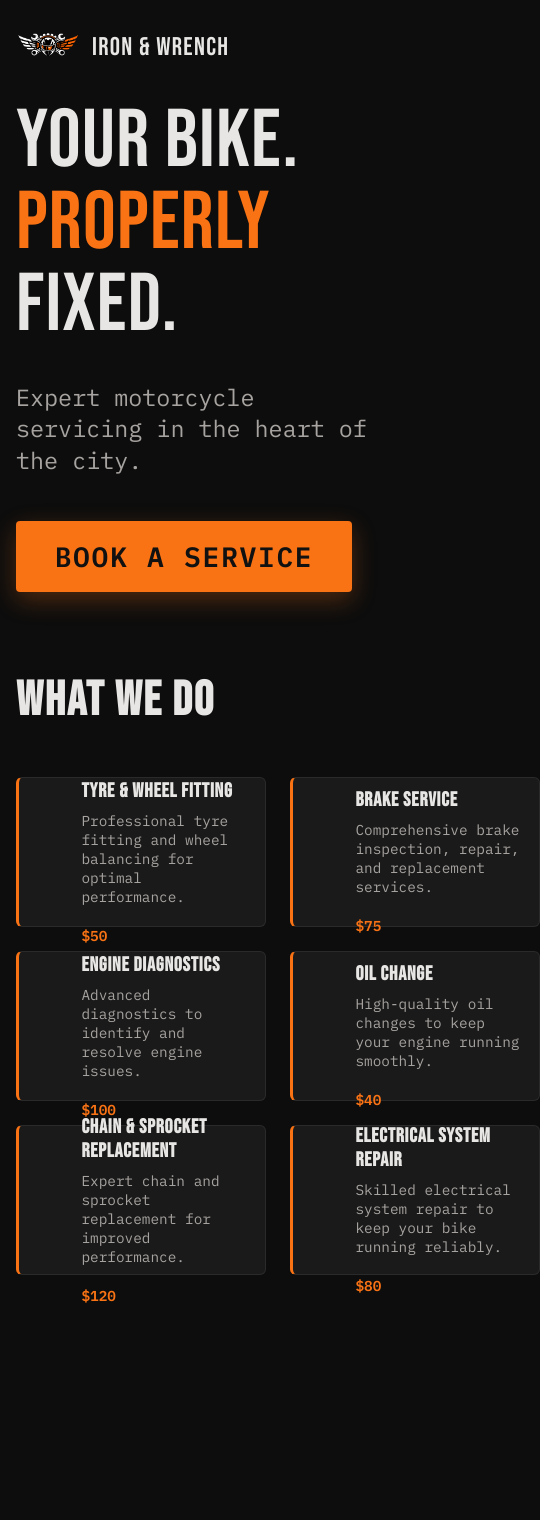
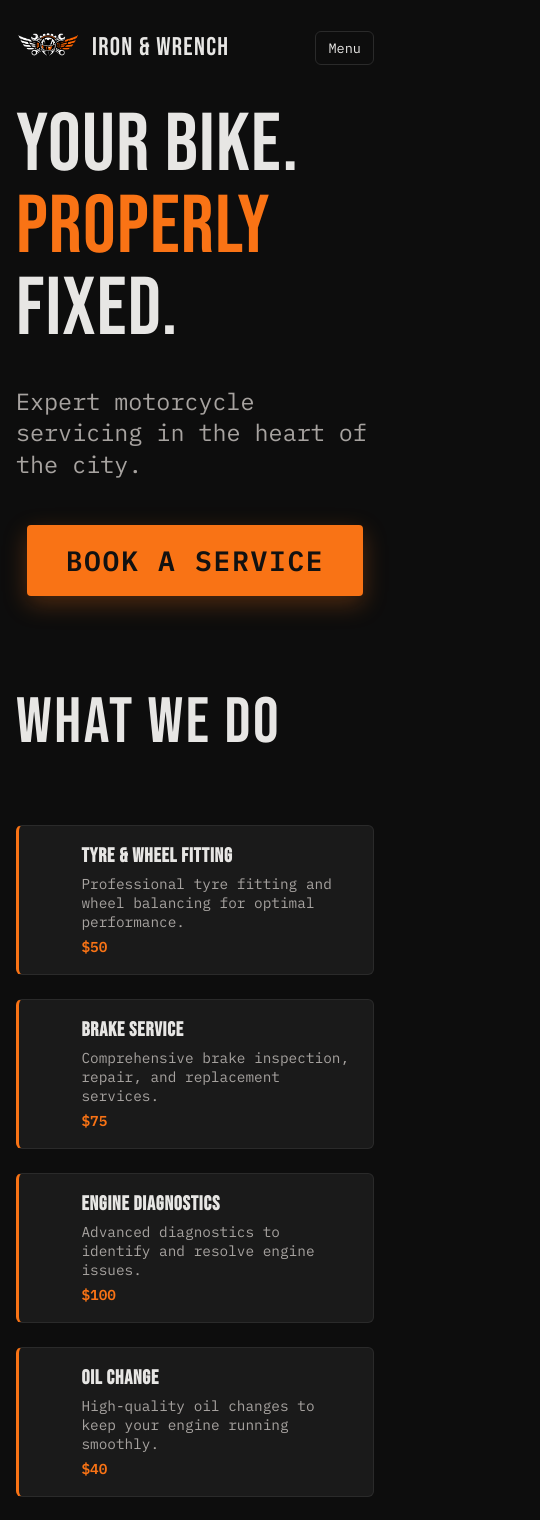
Before and after one commit to LukeVassallo18/Iron-Wrench, a React (Vite) app: page / in a window 390 px wide. Shown: the top 1520 px of the page, 540 px wide, since content can reach past the window. Before the commit the page ends 1379 px from the top, so only its background shows below. Built offline with nearby package versions, Linux system fonts and the light colour scheme; some icons are missing.

Commit message:
built by section

```diff
--- a/src/App.jsx
+++ b/src/App.jsx
@@ -1,4 +1,5 @@
 import "./App.css";
+import BuiltBySection from "./components/BuiltBySection/BuiltBySection";
 import HeroSection from "./components/HeroSection/HeroSection";
 import Navbar from "./components/Navbar/Navbar";
 import ServicesSection from "./components/ServicesSection/ServicesSection";
@@ -12,6 +13,7 @@ function App() {
         <section className="app-content">
           <HeroSection />
           <ServicesSection />
+          <BuiltBySection />
         </section>
       </div>
     </main>
--- /dev/null
+++ b/src/components/BuiltBySection/BuiltBySection.css
@@ -0,0 +1,73 @@
+.built-by-container {
+    padding-top: 3rem;
+    display: flex;
+    flex-direction: row;
+    align-items: stretch;
+    justify-content: center;
+    gap: 2rem;
+    width: 100%;
+}
+
+.built-by-container > * {
+    flex: 1 1 50%;
+    min-width: 0;
+}
+
+.built-by-section {
+    padding-top: 0;
+}
+
+.built-by-title{
+    font-size: 4rem;
+    font-weight: 500;
+    color: var(--color-text);
+    margin-top: 0;
+    margin-bottom: 0.75rem;
+}
+
+.built-by-text{
+    color: var(--color-text-muted);
+    font-size: 0.95rem;
+    line-height: 1.4;
+}
+
+.workshop-image {
+    width: 100%;
+    border-radius: var(--radius);
+    border: 1px solid var(--color-border);
+    display: flex;
+    align-items: center;
+    justify-content: center;
+    overflow: hidden;
+    align-self: stretch;
+}
+
+.workshop-image img {
+    display: block;
+    width: 100%;
+    height: 100%;
+    border-radius: var(--radius);
+    object-fit: cover;
+    object-position: center;
+}
+
+@media (max-width: 900px) {
+    .built-by-container {
+        flex-direction: column;
+        align-items: stretch;
+        gap: 1.2rem;
+    }
+
+    .built-by-container > * {
+        flex-basis: 100%;
+        width: 100%;
+    }
+
+    .built-by-section {
+        padding-top: 0;
+    }
+
+    .workshop-image img {
+        height: auto;
+    }
+}
--- /dev/null
+++ b/src/components/BuiltBySection/BuiltBySection.jsx
@@ -0,0 +1,22 @@
+import './BuiltBySection.css';
+
+function BuiltBySection() {
+    return (
+        <section className="built-by-container">
+            <div className="built-by-section">
+                <h2 className="built-by-title">Buily By riders, for riders</h2>
+                <p className="built-by-text">Iron & Wrench Moto Co. was founded over 15 years ago by a small crew of riders who were tired of paying dealership prices for subpar work. What started as a garage operation quickly grew into the city's most trusted independent motorcycle workshop.<br></br>
+
+                                                <br></br>Every mechanic on our team rides. That's not a marketing line — it's a hiring requirement. We believe that the people working on your machine should understand what it feels like when something isn't right at 120 km/h.<br></br>
+
+                                                <br></br>We're certified across all major manufacturers, but our real expertise comes from tens of thousands of hours under the lift. From vintage café racers to modern supersports, if it has two wheels and an engine, we know it inside out.</p>
+
+            </div>
+            <div className="workshop-image">
+                    <img src="/Workshop-img.png" alt="Inside the Iron & Wrench workshop" />
+            </div>
+        </section>
+    )
+}
+
+export default BuiltBySection;
--- a/src/components/Card/Card.css
+++ b/src/components/Card/Card.css
@@ -2,13 +2,14 @@
     background-color: hsl(var(--card));
     color: hsl(var(--card-foreground));
     border-radius: var(--radius);
-    max-height: 150px;
+    min-height: 150px;
     border: 1px solid var(--color-border);
     border-left: 3px solid var(--color-accent);
     display: flex;
     align-items: center;
+    justify-content: flex-start;
     gap: 0.9rem;
-    padding: 0.9rem 1rem;
+    padding: 1rem;
 }
 
 .left-section {
@@ -26,16 +27,18 @@
     display: flex;
     flex-direction: column;
     justify-content: center;
+    gap: 0.35rem;
 }
 
 .card-title {
     font-size: 1.25rem;
-    margin-bottom: 0.5rem;
+    margin: 0;
 }
 
 .card-description {
     color: var(--color-text-muted);
     font-size: 0.9rem;
+    margin: 0;
 }
 .card-price{
     font-size: 0.9rem;
--- a/src/components/Card/Card.jsx
+++ b/src/components/Card/Card.jsx
@@ -8,10 +8,9 @@ function Card({ title, description, price, Icon }) {
       </div>
       <div className="right-section">
         <h3 className="card-title">{title}</h3>
-            <span className="card-description">{description}</span><br />
+        <p className="card-description">{description}</p>
         <span className="card-price">${price}</span>
       </div>
-
     </div>
   );
 }
--- a/src/components/HeroSection/HeroSection.css
+++ b/src/components/HeroSection/HeroSection.css
@@ -71,4 +71,7 @@
     max-width: 21rem;
     font-size: 1.75rem;
   }
+  .hero-actions {
+    justify-content: center;
+  }
 }
--- a/src/components/Navbar/Navbar.css
+++ b/src/components/Navbar/Navbar.css
@@ -1,8 +1,31 @@
+/* When at the top of the page no border bottom will show */
 .navbar {
   display: flex;
   align-items: center;
   justify-content: space-between;
   padding-bottom: 0.5rem;
+  position: sticky;
+  top: 0;
+  z-index: 100;
+  background-color: hsl(var(--background));
+  border-bottom: 1px solid transparent;
+  transition: border-color 0.3s ease;
+
+}
+
+.navbar.scrolled {
+  border-bottom-color: hsl(var(--border));
+}
+
+.mobile-menu-btn {
+  display: none;
+  background: transparent;
+  color: var(--color-text);
+  border: 1px solid hsl(var(--border));
+  border-radius: var(--radius);
+  padding: 0.45rem 0.75rem;
+  font-family: var(--font-mono);
+  font-size: 0.85rem;
 }
 
 .brand {
@@ -81,14 +104,52 @@
 }
 
 @media (max-width: 1024px) {
+  .mobile-menu-btn {
+    display: inline-flex;
+    align-items: center;
+    justify-content: center;
+    margin-left: auto;
+  }
+
   .nav-right {
     display: none;
+    width: 100%;
+    margin: 0;
+    padding-top: 0.8rem;
+  }
+
+  .nav-right.open {
+    display: block;
+  }
+
+  .nav-list {
+    width: 100%;
+    flex-direction: column;
+    align-items: stretch;
+    gap: 0.35rem;
+  }
+
+  .nav-list li {
+    width: 100%;
+  }
+
+  .nav-link {
+    width: 100%;
+    box-sizing: border-box;
+  }
+
+  .book-now-btn {
+    width: 100%;
+    margin-top: 0.25rem;
+    padding: 0.8rem 1rem;
   }
 }
 
 @media (max-width: 800px) {
   .navbar {
-    padding-bottom: 0.1rem;
+    flex-wrap: wrap;
+    row-gap: 0.45rem;
+    padding-bottom: 0.3rem;
   }
 
   .brand-content img {
--- a/src/components/Navbar/Navbar.jsx
+++ b/src/components/Navbar/Navbar.jsx
@@ -1,10 +1,36 @@
+import { useEffect, useState } from "react";
 import "./Navbar.css";
 
 const navItems = ["Services", "About"];
 
 function Navbar() {
+  const [isScrolled, setIsScrolled] = useState(false);
+  const [isMenuOpen, setIsMenuOpen] = useState(false);
+
+  useEffect(() => {
+    const handleScroll = () => {
+      setIsScrolled(window.scrollY > 0);
+    };
+
+    handleScroll();
+    window.addEventListener("scroll", handleScroll, { passive: true });
+
+    return () => window.removeEventListener("scroll", handleScroll);
+  }, []);
+
+  useEffect(() => {
+    const handleResize = () => {
+      if (window.innerWidth > 1024) {
+        setIsMenuOpen(false);
+      }
+    };
+
+    window.addEventListener("resize", handleResize);
+    return () => window.removeEventListener("resize", handleResize);
+  }, []);
+
   return (
-    <header className="navbar">
+    <header className={`navbar ${isScrolled ? "scrolled" : ""}`}>
       <div className="brand">
         <div className="brand-content">
           <img src="/Iron&WrenchLogo.png" alt="Iron & Wrench Logo" />
@@ -12,11 +38,29 @@ function Navbar() {
         </div>
       </div>
 
-      <nav className="nav-right" aria-label="Primary">
+      <button
+        type="button"
+        className="mobile-menu-btn"
+        aria-expanded={isMenuOpen}
+        aria-controls="primary-nav"
+        onClick={() => setIsMenuOpen((open) => !open)}
+      >
+        {isMenuOpen ? "Close" : "Menu"}
+      </button>
+
+      <nav
+        id="primary-nav"
+        className={`nav-right ${isMenuOpen ? "open" : ""}`}
+        aria-label="Primary"
+      >
         <ul className="nav-list">
           {navItems.map((item) => (
             <li key={item}>
-              <a href="#" className="nav-link">
+              <a
+                href="#"
+                className="nav-link"
+                onClick={() => setIsMenuOpen(false)}
+              >
                 {item}
               </a>
             </li>
--- a/src/components/ServicesSection/ServicesSection.css
+++ b/src/components/ServicesSection/ServicesSection.css
@@ -5,11 +5,18 @@
 }
 
 .services-section{
-    margin-top: 5rem;
-    margin-bottom: 3rem;
+    padding-top: 1.5rem;
+    padding-bottom: 1.5rem;
 }
 
 .services-title{
-    font-size: 3rem;
+    font-size: 4rem;
+    font-weight: 500;
     color: var(--color-text);
 }
+
+@media (max-width: 768px) {
+    .card-container {
+        grid-template-columns: 1fr;
+    }
+}
```
Also changed, not shown: 1 other file (tests, documents, lock files or other folders). Lines whose indentation alone changed are shown as unchanged.
